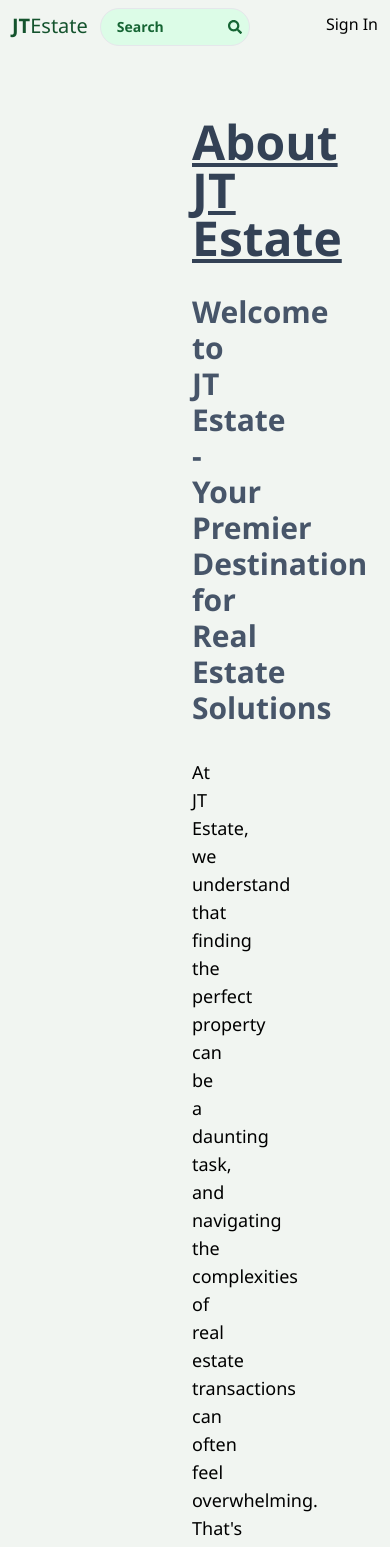
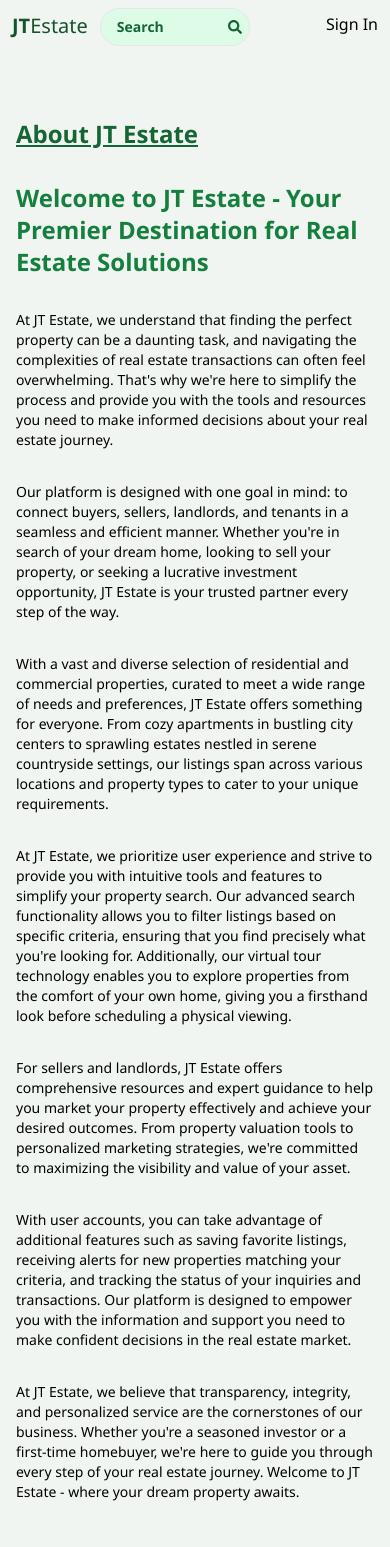
Before and after one commit to Jinmoyee/E-Commerce-MERN-Concept, a React (Vite) app in the folder client/: page /about in a window 390 px wide. Shown: the top 1547 px of the page. Built offline with nearby package versions, Linux system fonts and the light colour scheme; no server answers.

Commit message:
Completed about page styling

```diff
--- a/client/src/pages/About.jsx
+++ b/client/src/pages/About.jsx
@@ -2,18 +2,18 @@ import React from 'react';
 
 export default function About() {
     return (
-        <div className='flex flex-col gap-8 text-lg mx-[12rem] my-[4rem]'>
+        <div className='flex flex-col gap-8 text-lg mx-[1rem] my-[4rem] sm:mx-[3rem] md:mx-[6rem] xl:mx-[12rem]'>
             <div className='flex flex-col gap-8'>
-                <h1 className='text-5xl font-semibold text-slate-700 underline'>About JT Estate</h1>
-                <h2 className='text-3xl font-semibold text-slate-600'>Welcome to JT Estate - Your Premier Destination for Real Estate Solutions</h2>
+                <h1 className='text-2xl font-semibold text-green-800 underline sm:text-3xl md:text-4xl xl:text-5xl'>About JT Estate</h1>
+                <h2 className='text-2xl font-semibold text-green-700 sm:text-3xl md:text-4xl xl:text-5xl'>Welcome to JT Estate - Your Premier Destination for Real Estate Solutions</h2>
             </div>
-            <p>At JT Estate, we understand that finding the perfect property can be a daunting task, and navigating the complexities of real estate transactions can often feel overwhelming. That's why we're here to simplify the process and provide you with the tools and resources you need to make informed decisions about your real estate journey.</p>
-            <p>Our platform is designed with one goal in mind: to connect buyers, sellers, landlords, and tenants in a seamless and efficient manner. Whether you're in search of your dream home, looking to sell your property, or seeking a lucrative investment opportunity, JT Estate is your trusted partner every step of the way.</p>
-            <p>With a vast and diverse selection of residential and commercial properties, curated to meet a wide range of needs and preferences, JT Estate offers something for everyone. From cozy apartments in bustling city centers to sprawling estates nestled in serene countryside settings, our listings span across various locations and property types to cater to your unique requirements.</p>
-            <p>At JT Estate, we prioritize user experience and strive to provide you with intuitive tools and features to simplify your property search. Our advanced search functionality allows you to filter listings based on specific criteria, ensuring that you find precisely what you're looking for. Additionally, our virtual tour technology enables you to explore properties from the comfort of your own home, giving you a firsthand look before scheduling a physical viewing.</p>
-            <p>For sellers and landlords, JT Estate offers comprehensive resources and expert guidance to help you market your property effectively and achieve your desired outcomes. From property valuation tools to personalized marketing strategies, we're committed to maximizing the visibility and value of your asset.</p>
-            <p>With user accounts, you can take advantage of additional features such as saving favorite listings, receiving alerts for new properties matching your criteria, and tracking the status of your inquiries and transactions. Our platform is designed to empower you with the information and support you need to make confident decisions in the real estate market.</p>
-            <p>At JT Estate, we believe that transparency, integrity, and personalized service are the cornerstones of our business. Whether you're a seasoned investor or a first-time homebuyer, we're here to guide you through every step of your real estate journey. Welcome to JT Estate - where your dream property awaits.</p>
+            <p className='text-sm sm:text-base md:text-lg'>At JT Estate, we understand that finding the perfect property can be a daunting task, and navigating the complexities of real estate transactions can often feel overwhelming. That's why we're here to simplify the process and provide you with the tools and resources you need to make informed decisions about your real estate journey.</p>
+            <p className='text-sm sm:text-base md:text-lg'>Our platform is designed with one goal in mind: to connect buyers, sellers, landlords, and tenants in a seamless and efficient manner. Whether you're in search of your dream home, looking to sell your property, or seeking a lucrative investment opportunity, JT Estate is your trusted partner every step of the way.</p>
+            <p className='text-sm sm:text-base md:text-lg'>With a vast and diverse selection of residential and commercial properties, curated to meet a wide range of needs and preferences, JT Estate offers something for everyone. From cozy apartments in bustling city centers to sprawling estates nestled in serene countryside settings, our listings span across various locations and property types to cater to your unique requirements.</p>
+            <p className='text-sm sm:text-base md:text-lg'>At JT Estate, we prioritize user experience and strive to provide you with intuitive tools and features to simplify your property search. Our advanced search functionality allows you to filter listings based on specific criteria, ensuring that you find precisely what you're looking for. Additionally, our virtual tour technology enables you to explore properties from the comfort of your own home, giving you a firsthand look before scheduling a physical viewing.</p>
+            <p className='text-sm sm:text-base md:text-lg'>For sellers and landlords, JT Estate offers comprehensive resources and expert guidance to help you market your property effectively and achieve your desired outcomes. From property valuation tools to personalized marketing strategies, we're committed to maximizing the visibility and value of your asset.</p>
+            <p className='text-sm sm:text-base md:text-lg'>With user accounts, you can take advantage of additional features such as saving favorite listings, receiving alerts for new properties matching your criteria, and tracking the status of your inquiries and transactions. Our platform is designed to empower you with the information and support you need to make confident decisions in the real estate market.</p>
+            <p className='text-sm sm:text-base md:text-lg'>At JT Estate, we believe that transparency, integrity, and personalized service are the cornerstones of our business. Whether you're a seasoned investor or a first-time homebuyer, we're here to guide you through every step of your real estate journey. Welcome to JT Estate - where your dream property awaits.</p>
         </div>
     );
 }
```
